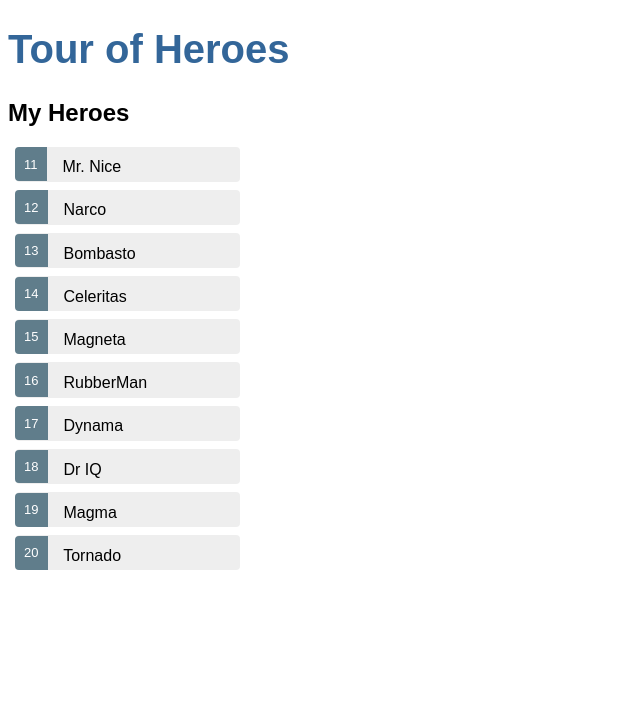
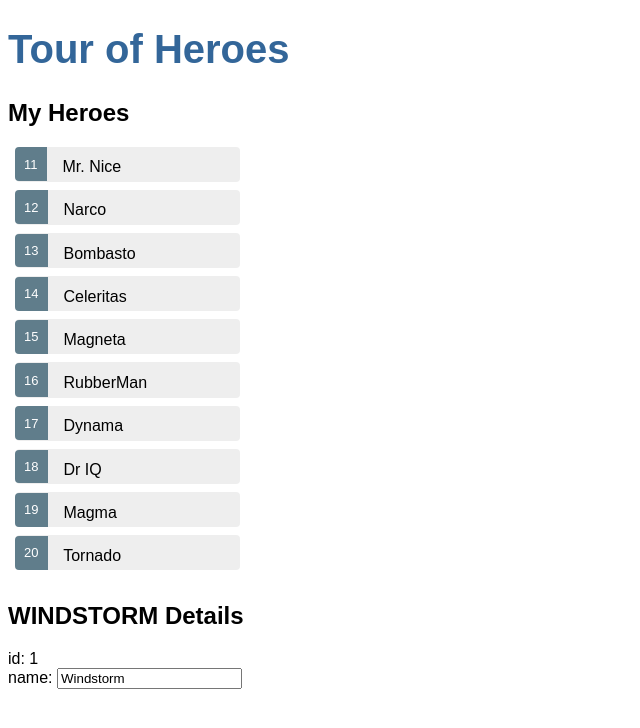
Before and after one commit to ZenitramPRO/trainingTourOfHeroes, an Angular app in the folder angular-tour-of-heroes/: page / in a window 1280 px wide. Shown: the top 728 px of the page, without its empty margins (0-640 px from the left). Built offline with nearby package versions, Linux system fonts and the light colour scheme.

Commit message:
added hero details

```diff
--- a/angular-tour-of-heroes/src/app/heroes/heroes.component.html
+++ b/angular-tour-of-heroes/src/app/heroes/heroes.component.html
@@ -4,3 +4,10 @@
     <span class="badge">{{hero.id}}</span> {{hero.name}}
   </li>
 </ul>
+<h2>{{hero.name | uppercase}} Details</h2>
+<div><span>id: </span>{{hero.id}}</div>
+<div>
+  <label>name:
+    <input [(ngModel)]="hero.name" placeholder="name">
+  </label>
+</div>
```
